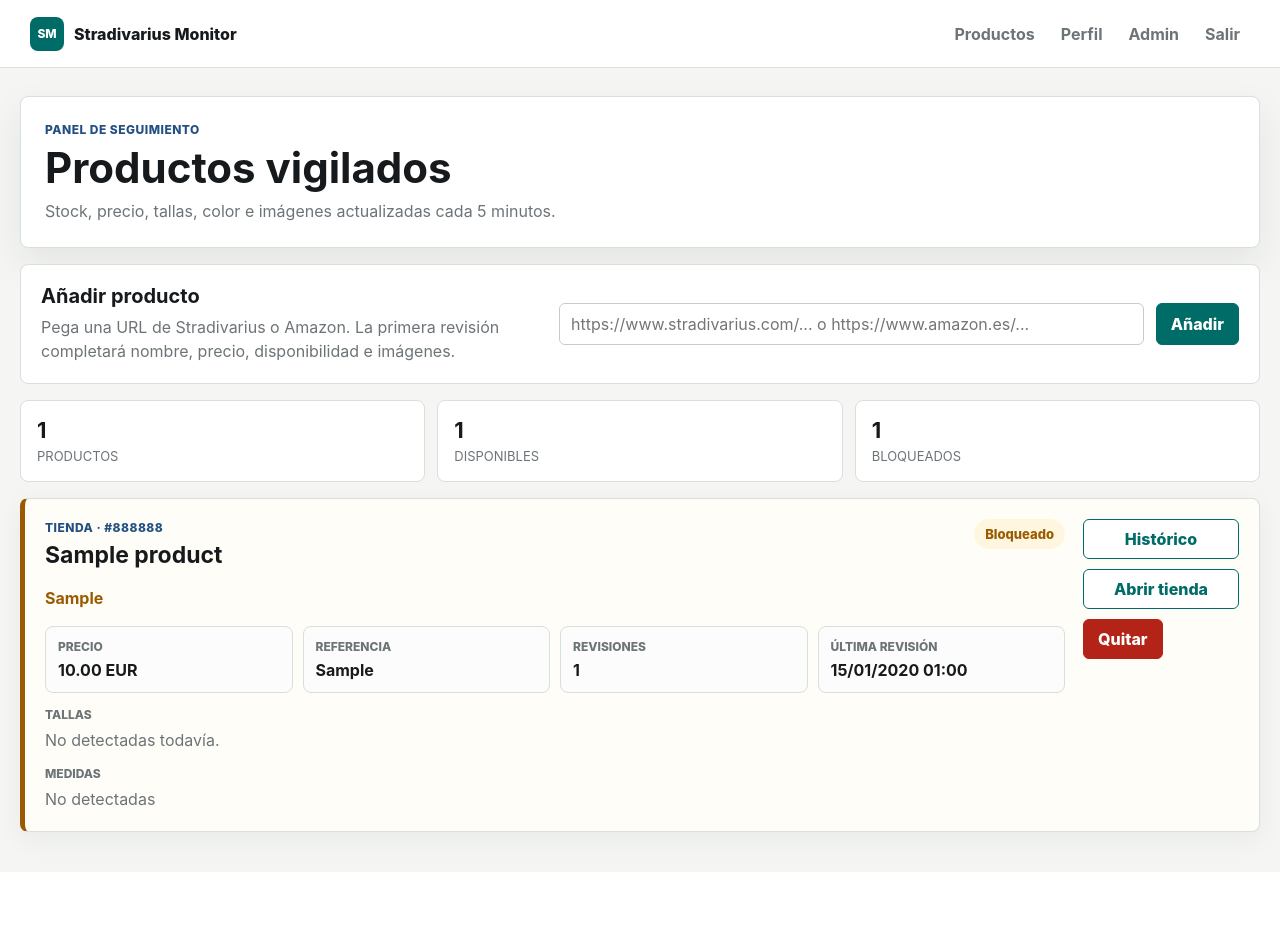
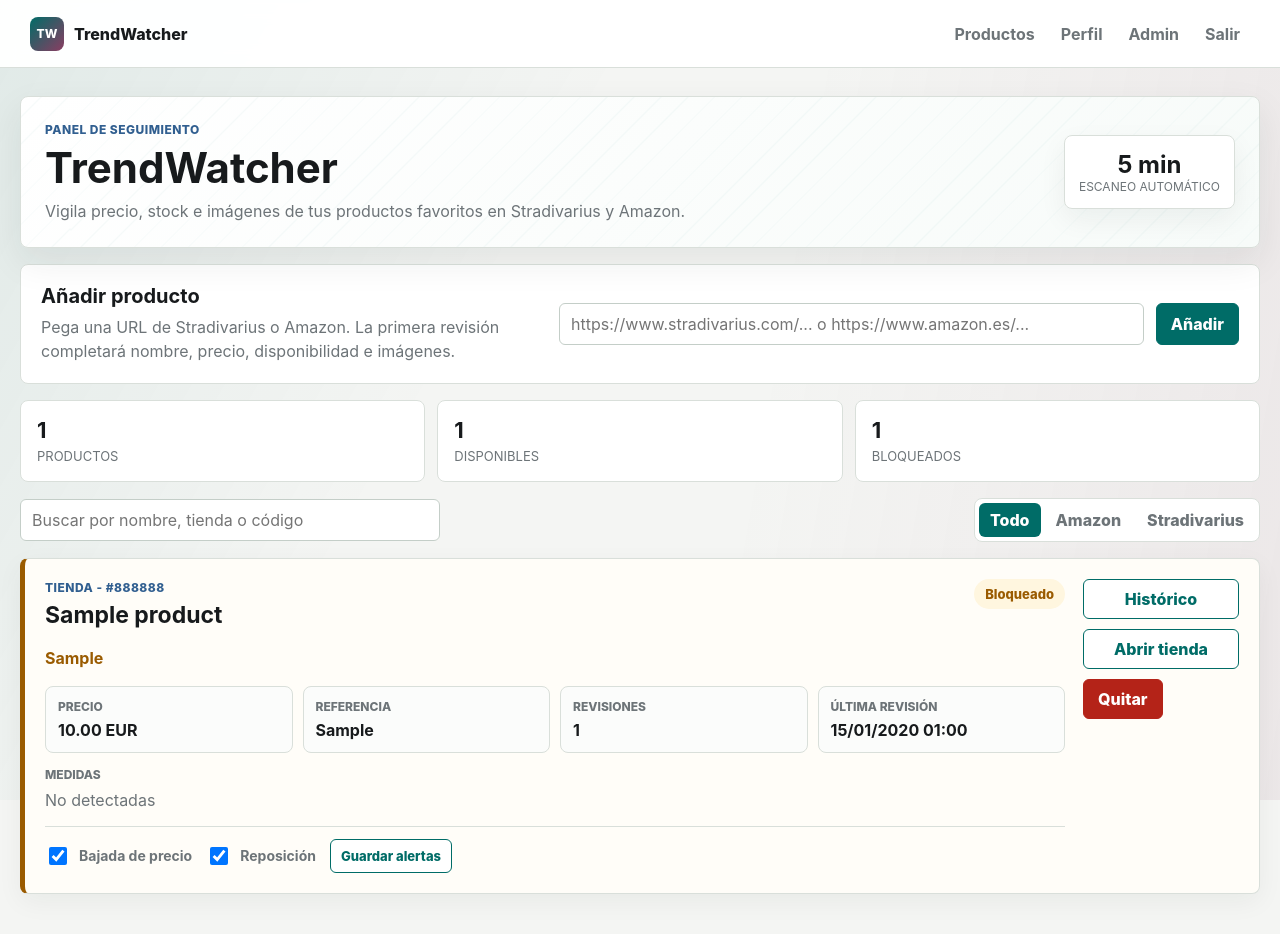
Before and after one commit to angelrb95/TrendWatcher, a Flask app: page / in a window 1280 px wide. Before the commit the page ends 853 px from the top, so only its background shows below. Run offline with Flask 3, Linux system fonts and the light colour scheme; the visitor is signed in with stand-in values (Sample User, id 1); data comes from the database, SQL or seed files in the repository; tables that the repository leaves empty hold one stand-in row (values such as "Sample post").

Commit message:
Polish TrendWatcher UI

```diff
--- a/app.py
+++ b/app.py
@@ -336,7 +336,7 @@ def recent_events(limit: int = 50) -> list[sqlite3.Row]:
         ).fetchall()
 
 
-def ensure_product(url: str, name: str = "Producto Stradivarius") -> int:
+def ensure_product(url: str, name: str = "Producto vigilado") -> int:
     now = utc_now()
     clean_url = url.strip()
     with db() as conn:
@@ -372,6 +372,24 @@ def subscribe_user(user_id: int, product_id: int) -> None:
 def unsubscribe_user_product(user_id: int, product_id: int) -> None:
     with db() as conn:
         conn.execute("DELETE FROM user_products WHERE user_id = ? AND product_id = ?", (user_id, product_id))
+        conn.commit()
+
+
+def update_user_product_notifications(
+    user_id: int,
+    product_id: int,
+    notify_price_drop: bool,
+    notify_restock: bool,
+) -> None:
+    with db() as conn:
+        conn.execute(
+            """
+            UPDATE user_products
+            SET notify_price_drop = ?, notify_restock = ?
+            WHERE user_id = ? AND product_id = ?
+            """,
+            (int(notify_price_drop), int(notify_restock), user_id, product_id),
+        )
         conn.commit()
 
 
@@ -456,7 +474,7 @@ async def check_urls(settings: monitor.Settings, urls: list[str]) -> None:
                     monitor.save_to_db(settings.database_path, snapshot)
                     product_row = get_product_by_url(snapshot.url)
                     if snapshot.status == "blocked":
-                        add_event("warning", f"{snapshot.name}: bloqueado por Stradivarius. {snapshot.error}")
+                        add_event("warning", f"{snapshot.name}: lectura bloqueada por la tienda. {snapshot.error}")
                     else:
                         add_event(
                             "info",
@@ -491,7 +509,7 @@ def notify_product_users(
     for user in subscribed_users(product_id, alerts):
         target = user["email"]
         try:
-            send_email_to(settings, target, "Alerta Stradivarius", fallback_message)
+            send_email_to(settings, target, "Alerta TrendWatcher", fallback_message)
         except Exception as exc:
             add_event("error", f"No se pudo enviar email a {target}: {exc}")
 
@@ -611,7 +629,7 @@ def availability_class(product: Any) -> str:
 def scrape_status(value: Any) -> str:
     mapping = {
         "ok": "Datos actualizados",
-        "blocked": "Bloqueado por Stradivarius",
+        "blocked": "Bloqueado por la tienda",
         "pending": "Pendiente de revisar",
     }
     return mapping.get(str(value or "pending"), str(value))
@@ -814,6 +832,15 @@ def dashboard() -> Any:
         elif action == "remove_product":
             unsubscribe_user_product(user_id, int(request.form["product_id"]))
             flash("Producto eliminado de tu lista.", "success")
+        elif action == "update_notifications":
+            product_id = int(request.form["product_id"])
+            update_user_product_notifications(
+                user_id,
+                product_id,
+                request.form.get("notify_price_drop") == "on",
+                request.form.get("notify_restock") == "on",
+            )
+            flash("Alertas del producto actualizadas.", "success")
         return redirect(url_for("dashboard"))
     return render_template(
         "dashboard.html",
@@ -899,7 +926,7 @@ def admin() -> Any:
                 send_email_to(
                     settings,
                     target,
-                    "Prueba de alertas Stradivarius",
+                    "Prueba de alertas TrendWatcher",
                     "El envío de email está funcionando correctamente.",
                 )
                 add_event("success", f"Email de prueba enviado a {target}.")
--- a/static/styles.css
+++ b/static/styles.css
@@ -1,6 +1,6 @@
 :root {
   color-scheme: light;
-  --bg: #f5f6f4;
+  --bg: #f4f5f3;
   --panel: #ffffff;
   --text: #171a1c;
   --muted: #6d7478;
@@ -9,7 +9,8 @@
   --accent: #006c67;
   --accent-dark: #004f4b;
   --accent-soft: #e8f4f1;
-  --blue: #244f83;
+  --blue: #315f90;
+  --rose: #8a3d62;
   --danger: #b42318;
   --danger-soft: #fff0ed;
   --ok: #137a3a;
@@ -28,6 +29,17 @@ body {
   color: var(--text);
 }
 
+body::before {
+  content: "";
+  position: fixed;
+  inset: 0;
+  pointer-events: none;
+  background:
+    linear-gradient(120deg, rgba(0, 108, 103, .08), transparent 38%),
+    linear-gradient(280deg, rgba(138, 61, 98, .07), transparent 42%);
+  z-index: -1;
+}
+
 a { color: var(--accent); text-decoration: none; }
 a:hover { color: var(--accent-dark); }
 
@@ -40,6 +52,7 @@ a:hover { color: var(--accent-dark); }
   padding: 0 30px;
   border-bottom: 1px solid var(--line);
   background: rgba(255, 255, 255, .96);
+  backdrop-filter: blur(10px);
   position: sticky;
   top: 0;
   z-index: 10;
@@ -59,7 +72,7 @@ a:hover { color: var(--accent-dark); }
   width: 34px;
   height: 34px;
   border-radius: 8px;
-  background: var(--accent);
+  background: linear-gradient(135deg, var(--accent), var(--rose));
   color: #fff;
   font-size: 12px;
   letter-spacing: 0;
@@ -99,11 +112,55 @@ a:hover { color: var(--accent-dark); }
 }
 
 .hero {
-  background: var(--panel);
+  position: relative;
+  overflow: hidden;
+  background: linear-gradient(135deg, #ffffff, #f7fbf9);
   border: 1px solid var(--line);
   border-radius: 8px;
   padding: 24px;
   box-shadow: var(--shadow);
+}
+
+.hero::after {
+  content: "";
+  position: absolute;
+  inset: 0;
+  background: repeating-linear-gradient(
+    135deg,
+    transparent 0 18px,
+    rgba(0, 108, 103, .045) 18px 19px
+  );
+  opacity: .7;
+  animation: lineDrift 16s linear infinite;
+}
+
+.hero > * {
+  position: relative;
+  z-index: 1;
+}
+
+.hero-pulse {
+  position: relative;
+  z-index: 1;
+  min-width: 122px;
+  padding: 14px;
+  border: 1px solid var(--line);
+  border-radius: 8px;
+  background: #fff;
+  text-align: center;
+  box-shadow: 0 10px 28px rgba(20, 30, 28, .06);
+}
+
+.hero-pulse strong {
+  display: block;
+  font-size: 24px;
+}
+
+.hero-pulse span {
+  display: block;
+  color: var(--muted);
+  font-size: 12px;
+  text-transform: uppercase;
 }
 
 .page-head {
@@ -191,6 +248,40 @@ p { margin: 0; color: var(--muted); line-height: 1.5; }
   gap: 14px;
 }
 
+.product-tools {
+  display: flex;
+  align-items: center;
+  justify-content: space-between;
+  gap: 12px;
+  margin: 16px 0;
+}
+
+.product-tools input {
+  max-width: 420px;
+}
+
+.segmented {
+  display: inline-flex;
+  gap: 4px;
+  padding: 4px;
+  border: 1px solid var(--line);
+  border-radius: 8px;
+  background: #fff;
+}
+
+.segmented button {
+  min-height: 34px;
+  border: 0;
+  background: transparent;
+  color: var(--muted);
+  padding: 7px 11px;
+}
+
+.segmented button.active {
+  background: var(--accent);
+  color: #fff;
+}
+
 .product-card {
   display: grid;
   grid-template-columns: minmax(0, 1fr) 156px;
@@ -308,6 +413,16 @@ p { margin: 0; color: var(--muted); line-height: 1.5; }
   gap: 10px;
 }
 
+.alert-controls {
+  display: flex;
+  align-items: center;
+  flex-wrap: wrap;
+  gap: 10px 14px;
+  margin-top: 14px;
+  padding-top: 12px;
+  border-top: 1px solid var(--line);
+}
+
 .badge {
   border-radius: 999px;
   padding: 7px 11px;
@@ -361,6 +476,12 @@ p { margin: 0; color: var(--muted); line-height: 1.5; }
 .danger:hover {
   border-color: #7f1d17;
   background: #7f1d17;
+}
+
+.compact {
+  min-height: 34px;
+  padding: 6px 10px;
+  font-size: 13px;
 }
 
 .form-stack, .config-grid {
--- a/stradivarius_monitor.py
+++ b/stradivarius_monitor.py
@@ -570,7 +570,7 @@ def product_name_from_url(url: str) -> str:
     path = urlparse(url).path
     slug = path.rsplit("/", 1)[-1].split("-l", 1)[0]
     if not slug:
-        return "Producto Stradivarius"
+        return "Producto vigilado"
     return " ".join(part.capitalize() for part in slug.split("-") if part)
 
 
@@ -1140,7 +1140,7 @@ async def run_cycle(settings: Settings, urls: list[str]) -> None:
                     if alerts:
                         message = format_alert_message(snapshot, alerts)
                         send_telegram_alert(settings, message)
-                        send_email_alert(settings, "Alerta Stradivarius", message)
+                        send_email_alert(settings, "Alerta TrendWatcher", message)
 
                     await asyncio.sleep(random.uniform(4.0, 10.0))
                 except Exception:
--- a/templates/base.html
+++ b/templates/base.html
@@ -3,14 +3,15 @@
 <head>
   <meta charset="utf-8">
   <meta name="viewport" content="width=device-width, initial-scale=1">
-  <title>Stradivarius Monitor</title>
+  <title>TrendWatcher</title>
   <link rel="stylesheet" href="{{ url_for('static', filename='styles.css') }}">
+  <script defer src="{{ url_for('static', filename='app.js') }}"></script>
 </head>
 <body>
   <header class="topbar">
     <a class="brand" href="{{ url_for('dashboard') }}">
-      <span class="brand-mark">SM</span>
-      <span>Stradivarius Monitor</span>
+      <span class="brand-mark">TW</span>
+      <span>TrendWatcher</span>
     </a>
     <nav class="nav-links">
       {% if session.get("user_id") %}
--- a/templates/dashboard.html
+++ b/templates/dashboard.html
@@ -3,8 +3,12 @@
 <section class="hero">
   <div>
     <p class="eyebrow">Panel de seguimiento</p>
-    <h1>Productos vigilados</h1>
-    <p>Stock, precio, tallas, color e imágenes actualizadas cada 5 minutos.</p>
+    <h1>TrendWatcher</h1>
+    <p>Vigila precio, stock e imágenes de tus productos favoritos en Stradivarius y Amazon.</p>
+  </div>
+  <div class="hero-pulse">
+    <strong>5 min</strong>
+    <span>escaneo automático</span>
   </div>
 </section>
 
@@ -26,22 +30,40 @@
   <article><strong>{{ products|selectattr('scrape_status', 'equalto', 'blocked')|list|length }}</strong><span>bloqueados</span></article>
 </section>
 
-<section class="product-list">
+{% if products %}
+<section class="product-tools">
+  <input data-filter-search placeholder="Buscar por nombre, tienda o código">
+  <div class="segmented" data-filter-store>
+    <button type="button" class="active" data-store="all">Todo</button>
+    <button type="button" data-store="Amazon">Amazon</button>
+    <button type="button" data-store="Stradivarius">Stradivarius</button>
+  </div>
+</section>
+{% endif %}
+
+<section class="product-list" data-product-list>
   {% for product in products %}
-      {% set photos = product.image_urls_json|image_urls %}
-    <article class="product-card {{ 'has-photos' if photos else '' }} status-{{ product.scrape_status or 'pending' }}">
+    {% set photos = product.image_urls_json|image_urls %}
+    {% set store = product.url|store_name %}
+    <article
+      class="product-card {{ 'has-photos' if photos else '' }} status-{{ product.scrape_status or 'pending' }}"
+      data-product-card
+      data-store="{{ store }}"
+      data-search="{{ product.name }} {{ store }} {{ product.reference }} {{ product.url|product_code }}"
+    >
       {% if photos %}
         <div class="product-photos">
           {% for photo in photos[:2] %}
-            <img src="{{ photo }}" alt="{{ product.name }}">
+            <img src="{{ photo }}" alt="{{ product.name }}" loading="lazy">
           {% endfor %}
         </div>
       {% endif %}
+
       <div class="product-main">
         <div class="product-title-row">
           <div>
-            <p class="eyebrow">{{ product.url|store_name }}{% if product.color %} · {{ product.color }}{% endif %}</p>
-            <h2>{{ product.name or "Producto Stradivarius" }}</h2>
+            <p class="eyebrow">{{ store }}{% if product.color %} - {{ product.color }}{% endif %}</p>
+            <h2>{{ product.name or "Producto vigilado" }}</h2>
           </div>
           <span class="badge {{ product|availability_class }}">{{ product|availability_label }}</span>
         </div>
@@ -57,19 +79,17 @@
           <div><span>Última revisión</span><strong>{{ product.last_checked_at|date_es }}</strong></div>
         </div>
 
-        <div class="sizes-wrap">
-          <span>Tallas</span>
-          {% set size_map = product.sizes_json|sizes_map %}
-          {% if size_map %}
+        {% set size_map = product.sizes_json|sizes_map %}
+        {% if size_map %}
+          <div class="sizes-wrap">
+            <span>Tallas</span>
             <div class="size-chips">
               {% for size, available in size_map.items() %}
                 <span class="size-chip {{ 'available' if available else 'missing' }}">{{ size }}</span>
               {% endfor %}
             </div>
-          {% else %}
-            <p>No detectadas todavía.</p>
-          {% endif %}
-        </div>
+          </div>
+        {% endif %}
 
         {% if product.measurements_json %}
           <div class="sizes-wrap">
@@ -77,6 +97,20 @@
             <p>{{ product.measurements_json|measurements }}</p>
           </div>
         {% endif %}
+
+        <form method="post" class="alert-controls">
+          <input type="hidden" name="action" value="update_notifications">
+          <input type="hidden" name="product_id" value="{{ product.id }}">
+          <label class="check">
+            <input name="notify_price_drop" type="checkbox" {% if product.notify_price_drop %}checked{% endif %}>
+            Bajada de precio
+          </label>
+          <label class="check">
+            <input name="notify_restock" type="checkbox" {% if product.notify_restock %}checked{% endif %}>
+            Reposición
+          </label>
+          <button class="secondary compact" type="submit">Guardar alertas</button>
+        </form>
       </div>
 
       <div class="product-actions">
```
Also changed, not shown: other parts of static/styles.css (+51 -0 lines), static/app.js (added, +38 -0 lines).
